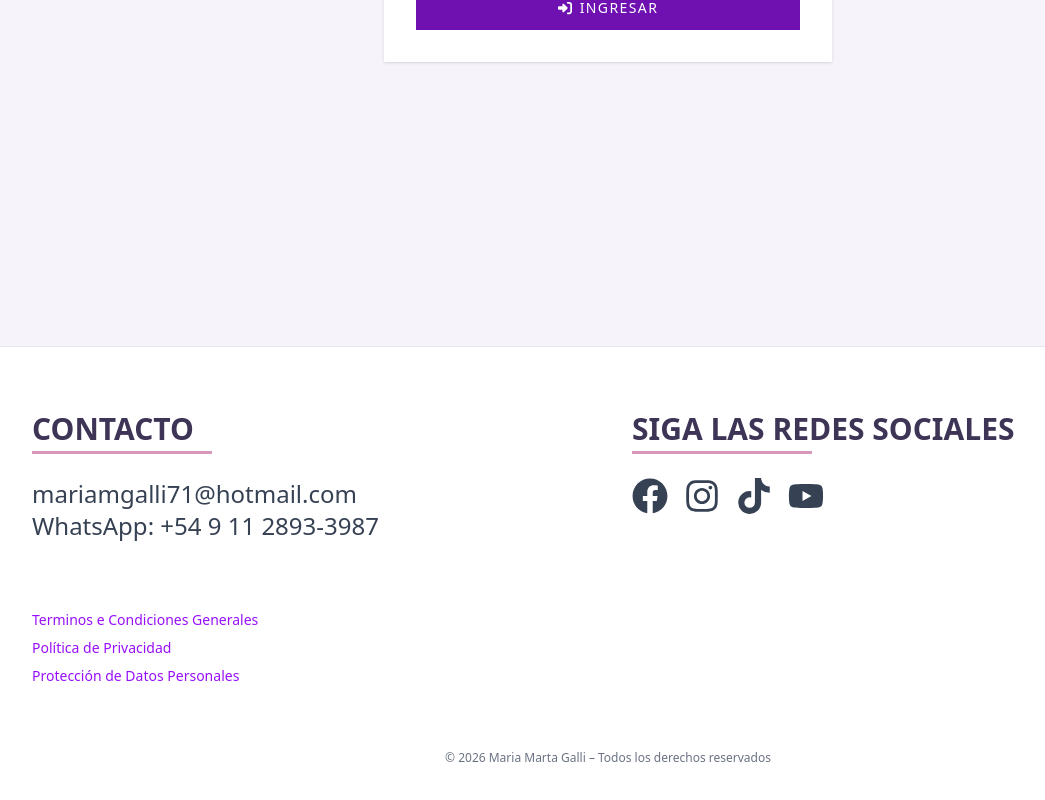
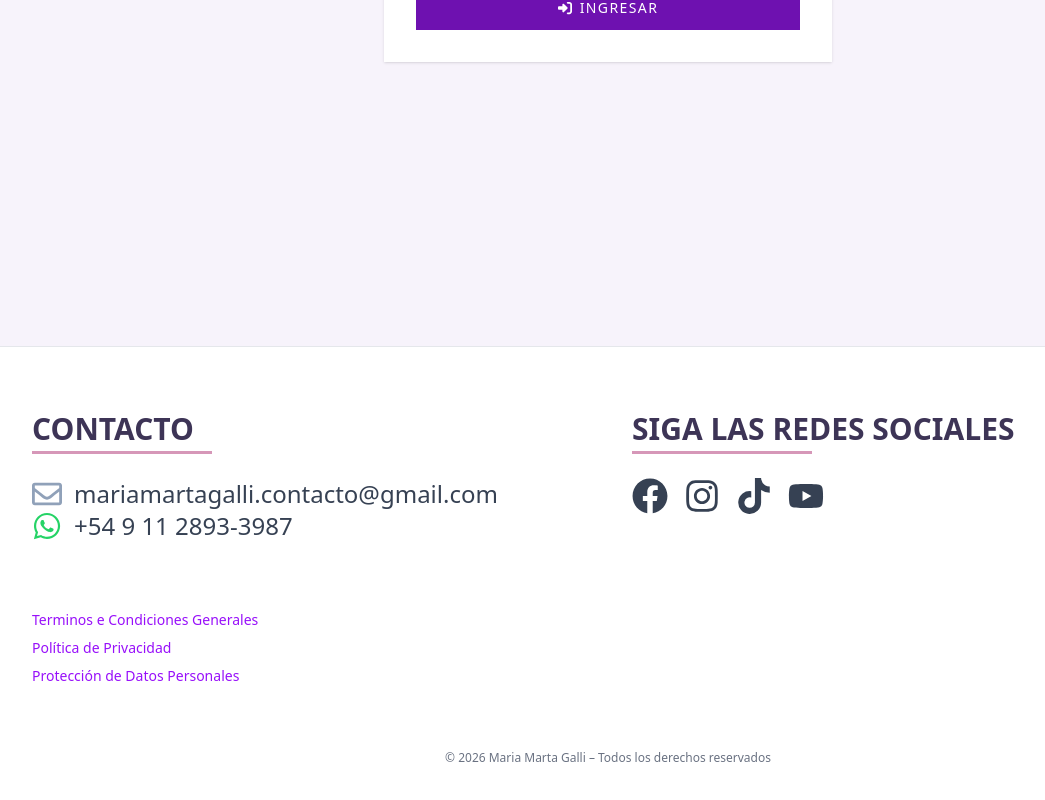
Before and after one commit to JuanPGalli/mmastrologia, a React (Vite) app in the folder client/: page /login in a window 1280 px wide. Shown: the part 454-1254 px from the top of the page, without its empty margins (32-1077 px from the left). Built offline with nearby package versions, Linux system fonts and the light colour scheme; no server answers.

Commit message:
style(footer): add contact icons and remove redundant WhatsApp text

```diff
--- a/client/src/Components/Footer/Footer.jsx
+++ b/client/src/Components/Footer/Footer.jsx
@@ -1,5 +1,12 @@
 import React from 'react';
-import { FaFacebook, FaInstagram, FaTiktok, FaYoutube } from 'react-icons/fa';
+import {
+  FaFacebook,
+  FaInstagram,
+  FaTiktok,
+  FaYoutube,
+  FaWhatsapp,
+  FaRegEnvelope,
+} from 'react-icons/fa';
 
 const Footer = () => {
   return (
@@ -11,10 +18,11 @@ const Footer = () => {
           <div className='w-45 border-t-[3px] border-[#D697B8] mt-1 mb-6 h-0 box-border'></div>
           <p className='text-gray-700 font-thin text-xl md:text-2xl'>
             <a
-              href='mailto:mariamgalli71@hotmail.com'
-              className='hover:text-[#D697B8] transition-colors'
+              href='mailto:mariamartagalli.contacto@gmail.com'
+              className='flex items-center gap-3 hover:text-[#D697B8] transition-colors'
             >
-              mariamgalli71@hotmail.com
+              <FaRegEnvelope className='text-slate-400 text-3xl shrink-0' />
+              <span>mariamartagalli.contacto@gmail.com</span>
             </a>
           </p>
           <p className='text-gray-700 font-thin text-xl md:text-2xl'>
@@ -22,9 +30,10 @@ const Footer = () => {
               href='http://wa.me/5491128933987'
               target='_blank'
               rel='noopener noreferrer'
-              className='hover:text-[#D697B8] transition-colors'
+              className='flex items-center gap-3 hover:text-[#D697B8] transition-colors'
             >
-              WhatsApp: +54 9 11 2893-3987
+              <FaWhatsapp className='text-[#25D366] text-3xl shrink-0' />
+              <span>+54 9 11 2893-3987</span>
             </a>
           </p>
         </div>
```
